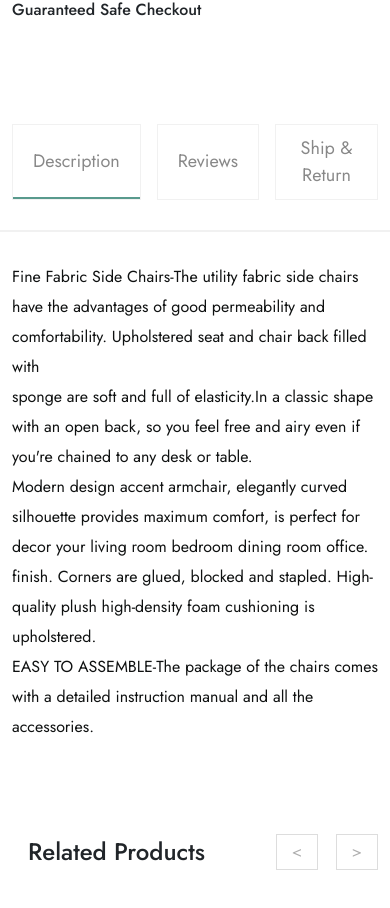
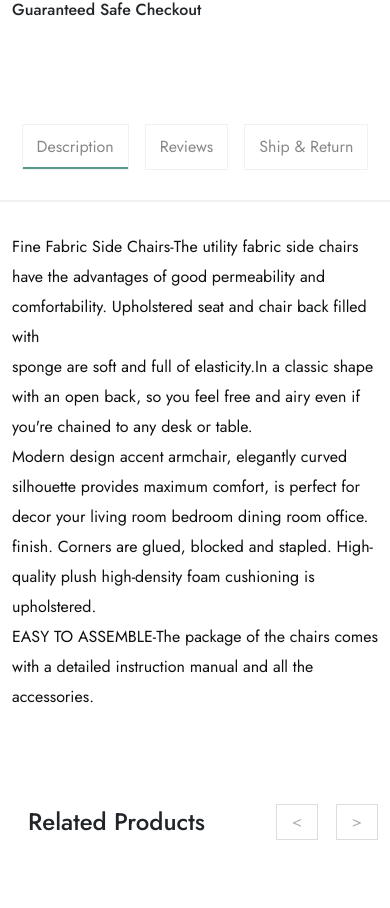
Before and after one commit to Abdallah-El-tony/Furnito-Ecommerce, a React (Create React App) app: page /productdetails/1 in a window 390 px wide. Shown: the part 1080-1988 px from the top of the page. Built offline with nearby package versions, Linux system fonts and the light colour scheme; no server answers.

Commit message:
Modified css file

```diff
--- a/src/components/ourStore/store.css
+++ b/src/components/ourStore/store.css
@@ -180,4 +180,8 @@
     .tabs-content form{
         width:80%;
     }
+    .tabs button {
+        font-size:16px;
+        padding:10px 14px;
+    }
 }
```
